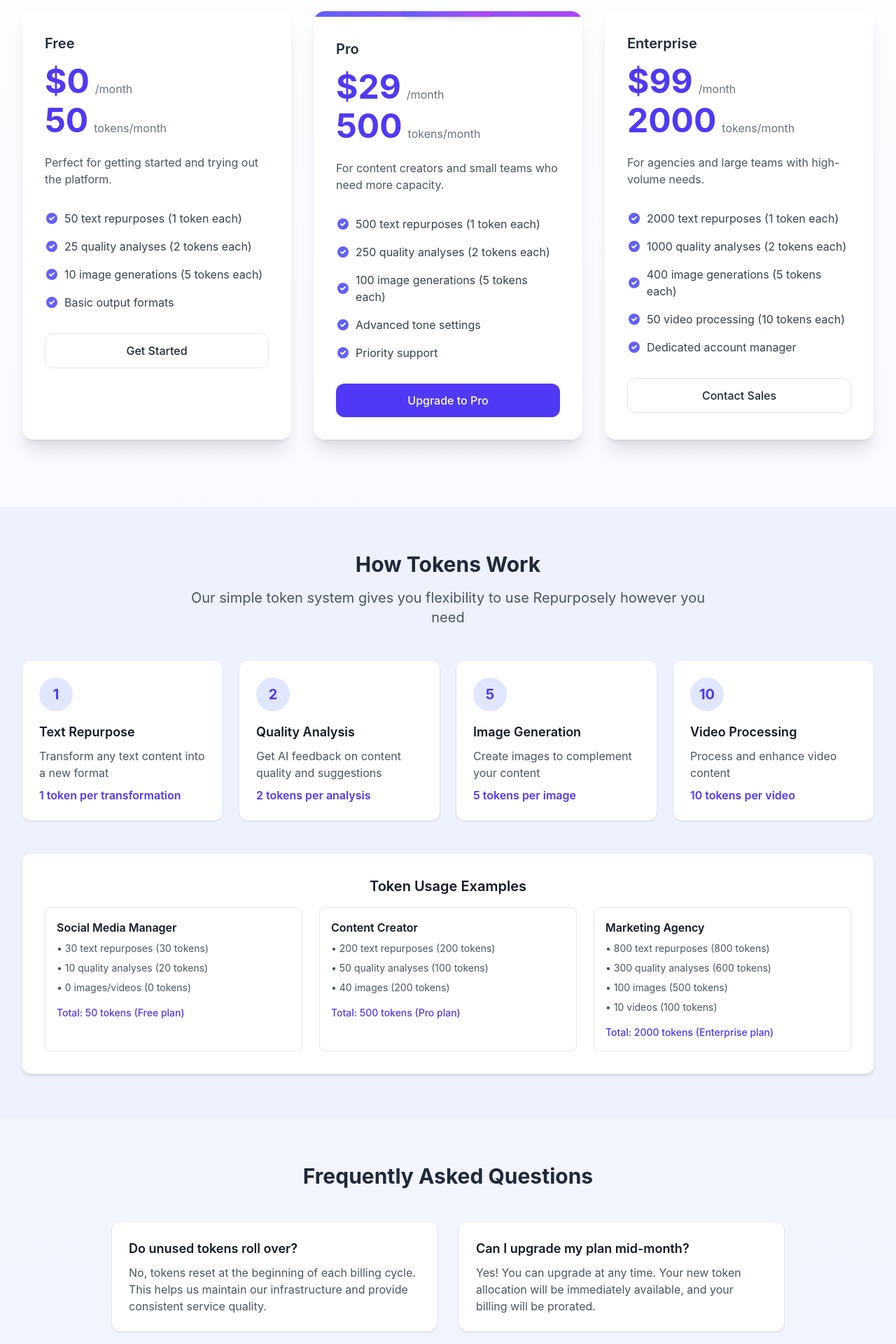
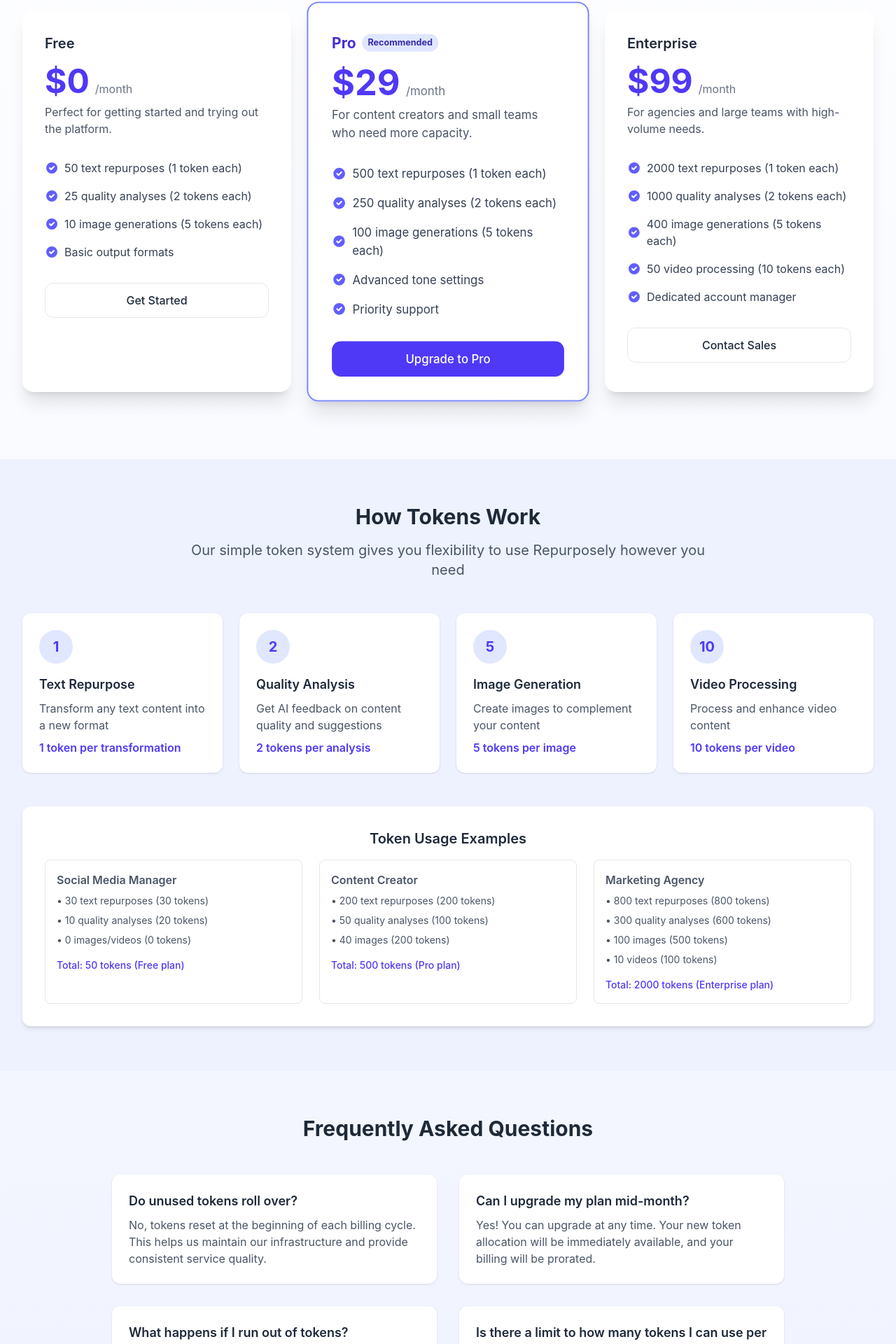
Before and after one commit to dan-yates1/repurposely, a Next.js app: page /pricing in a window 1280 px wide. Shown: the part 413-2333 px from the top of the page at 70% size. Built offline with nearby package versions, Linux system fonts and the light colour scheme.

Commit message:
fixed various build errors

```diff
--- a/src/app/(dashboard)/dashboard/page.tsx
+++ b/src/app/(dashboard)/dashboard/page.tsx
@@ -12,7 +12,6 @@ import { ContentCard } from "@/components/ui/content-card";
 import { TemplateCard } from "@/components/ui/template-card";
 import { AnalyticsCard } from "@/components/ui/analytics-card";
 import { usePageTitle } from "@/hooks/usePageTitle";
-import { useTokens } from "@/hooks/useTokens";
 import { AnalyticsMetricCard } from "@/components/ui/analytics-metric-card";
 import { TokenUsageCard } from "@/components/ui/token-usage-card";
 
@@ -37,7 +36,6 @@ export default function Dashboard() {
   const [contentHistory, setContentHistory] = useState<ContentHistoryItem[]>([]);
   const [loading, setLoading] = useState(false);
   const [activeTab, setActiveTab] = useState("all");
-  const { tokenUsage } = useTokens();
 
   // Define the fetchContentHistory function before useEffect
   const fetchContentHistory = async (userId: string) => {
--- a/src/app/pricing/page.tsx
+++ b/src/app/pricing/page.tsx
@@ -91,10 +91,7 @@ export default function Pricing() {
                   <span className="text-5xl font-bold text-indigo-600">$0</span>
                   <span className="text-gray-500 ml-2">/month</span>
                 </div>
-                <div className="flex items-baseline mb-6">
-                  <span className="text-5xl font-bold text-indigo-600">50</span>
-                  <span className="text-gray-500 ml-2">tokens/month</span>
-                </div>
+
                 <p className="text-gray-600 mb-8">
                   Perfect for getting started and trying out the platform.
                 </p>
@@ -174,16 +171,11 @@ export default function Pricing() {
             </div>
 
             {/* Pro Plan */}
-            <div className="bg-white rounded-2xl shadow-xl overflow-hidden transform transition-all duration-300 hover:-translate-y-2 hover:shadow-2xl relative">
-              <div className="absolute top-0 inset-x-0 h-2 bg-gradient-to-r from-indigo-500 to-purple-500"></div>
-              <div className="absolute -top-4 inset-x-0 flex justify-center">
-                <span className="bg-gradient-to-r from-indigo-500 to-purple-500 text-white text-xs font-semibold px-4 py-1 rounded-full uppercase tracking-wide shadow-md">
-                  Most Popular
-                </span>
-              </div>
-              <div className="p-8 pt-10">
-                <h3 className="text-xl font-semibold text-gray-800 mb-4">
+            <div className="bg-gradient-to-br from-white to-indigo-50 rounded-2xl shadow-xl overflow-hidden transform transition-all duration-300 hover:-translate-y-2 hover:shadow-2xl relative scale-105 border-2 border-indigo-400">
+              <div className="p-8 pt-10 bg-white">
+                <h3 className="text-xl font-bold text-indigo-700 mb-4 flex items-center">
                   Pro
+                  <span className="ml-2 text-xs bg-indigo-100 text-indigo-800 py-1 px-2 rounded-full">Recommended</span>
                 </h3>
                 <div className="flex items-baseline mb-2">
                   <span className="text-5xl font-bold text-indigo-600">
@@ -191,12 +183,7 @@ export default function Pricing() {
                   </span>
                   <span className="text-gray-500 ml-2">/month</span>
                 </div>
-                <div className="flex items-baseline mb-6">
-                  <span className="text-5xl font-bold text-indigo-600">
-                    500
-                  </span>
-                  <span className="text-gray-500 ml-2">tokens/month</span>
-                </div>
+
                 <p className="text-gray-600 mb-8">
                   For content creators and small teams who need more capacity.
                 </p>
@@ -300,12 +287,7 @@ export default function Pricing() {
                   </span>
                   <span className="text-gray-500 ml-2">/month</span>
                 </div>
-                <div className="flex items-baseline mb-6">
-                  <span className="text-5xl font-bold text-indigo-600">
-                    2000
-                  </span>
-                  <span className="text-gray-500 ml-2">tokens/month</span>
-                </div>
+
                 <p className="text-gray-600 mb-8">
                   For agencies and large teams with high-volume needs.
                 </p>
@@ -423,7 +405,7 @@ export default function Pricing() {
               <div className="w-12 h-12 bg-indigo-100 text-indigo-600 rounded-full flex items-center justify-center text-xl font-bold mb-4">
                 1
               </div>
-              <h3 className="text-lg font-semibold mb-2">Text Repurpose</h3>
+              <h3 className="text-lg font-semibold text-gray-800 mb-2">Text Repurpose</h3>
               <p className="text-gray-600 mb-2">
                 Transform any text content into a new format
               </p>
@@ -436,7 +418,7 @@ export default function Pricing() {
               <div className="w-12 h-12 bg-indigo-100 text-indigo-600 rounded-full flex items-center justify-center text-xl font-bold mb-4">
                 2
               </div>
-              <h3 className="text-lg font-semibold mb-2">Quality Analysis</h3>
+              <h3 className="text-lg font-semibold text-gray-800 mb-2">Quality Analysis</h3>
               <p className="text-gray-600 mb-2">
                 Get AI feedback on content quality and suggestions
               </p>
@@ -449,7 +431,7 @@ export default function Pricing() {
               <div className="w-12 h-12 bg-indigo-100 text-indigo-600 rounded-full flex items-center justify-center text-xl font-bold mb-4">
                 5
               </div>
-              <h3 className="text-lg font-semibold mb-2">Image Generation</h3>
+              <h3 className="text-lg font-semibold text-gray-800 mb-2">Image Generation</h3>
               <p className="text-gray-600 mb-2">
                 Create images to complement your content
               </p>
@@ -462,7 +444,7 @@ export default function Pricing() {
               <div className="w-12 h-12 bg-indigo-100 text-indigo-600 rounded-full flex items-center justify-center text-xl font-bold mb-4">
                 10
               </div>
-              <h3 className="text-lg font-semibold mb-2">Video Processing</h3>
+              <h3 className="text-lg font-semibold text-gray-800 mb-2">Video Processing</h3>
               <p className="text-gray-600 mb-2">
                 Process and enhance video content
               </p>
@@ -473,12 +455,14 @@ export default function Pricing() {
           </div>
 
           <div className="bg-white p-8 rounded-xl shadow-md">
-            <h3 className="text-xl font-semibold mb-4 text-center">
+            <h3 className="text-xl font-semibold mb-4 text-gray-800 text-center">
               Token Usage Examples
             </h3>
             <div className="grid grid-cols-1 md:grid-cols-3 gap-6">
               <div className="border border-gray-200 rounded-lg p-4">
-                <h4 className="font-semibold mb-2">Social Media Manager</h4>
+                <h4 className="font-semibold text-gray-600 mb-2">
+                  Social Media Manager
+                </h4>
                 <ul className="text-sm text-gray-600 space-y-2">
                   <li>• 30 text repurposes (30 tokens)</li>
                   <li>• 10 quality analyses (20 tokens)</li>
@@ -490,7 +474,9 @@ export default function Pricing() {
               </div>
 
               <div className="border border-gray-200 rounded-lg p-4">
-                <h4 className="font-semibold mb-2">Content Creator</h4>
+                <h4 className="font-semibold text-gray-600 mb-2">
+                  Content Creator
+                </h4>
                 <ul className="text-sm text-gray-600 space-y-2">
                   <li>• 200 text repurposes (200 tokens)</li>
                   <li>• 50 quality analyses (100 tokens)</li>
@@ -502,7 +488,9 @@ export default function Pricing() {
               </div>
 
               <div className="border border-gray-200 rounded-lg p-4">
-                <h4 className="font-semibold mb-2">Marketing Agency</h4>
+                <h4 className="font-semibold text-gray-600 mb-2">
+                  Marketing Agency
+                </h4>
                 <ul className="text-sm text-gray-600 space-y-2">
                   <li>• 800 text repurposes (800 tokens)</li>
                   <li>• 300 quality analyses (600 tokens)</li>
@@ -529,7 +517,7 @@ export default function Pricing() {
 
           <div className="grid grid-cols-1 md:grid-cols-2 gap-8">
             <div className="bg-white p-6 rounded-xl shadow-sm">
-              <h3 className="text-lg font-semibold mb-2">
+              <h3 className="text-lg font-semibold mb-2 text-gray-800">
                 Do unused tokens roll over?
               </h3>
               <p className="text-gray-600">
@@ -540,7 +528,7 @@ export default function Pricing() {
             </div>
 
             <div className="bg-white p-6 rounded-xl shadow-sm">
-              <h3 className="text-lg font-semibold mb-2">
+              <h3 className="text-lg font-semibold mb-2 text-gray-800">
                 Can I upgrade my plan mid-month?
               </h3>
               <p className="text-gray-600">
@@ -550,7 +538,7 @@ export default function Pricing() {
             </div>
 
             <div className="bg-white p-6 rounded-xl shadow-sm">
-              <h3 className="text-lg font-semibold mb-2">
+              <h3 className="text-lg font-semibold mb-2 text-gray-800">
                 What happens if I run out of tokens?
               </h3>
               <p className="text-gray-600">
@@ -561,7 +549,7 @@ export default function Pricing() {
             </div>
 
             <div className="bg-white p-6 rounded-xl shadow-sm">
-              <h3 className="text-lg font-semibold mb-2">
+              <h3 className="text-lg font-semibold mb-2 text-gray-800">
                 Is there a limit to how many tokens I can use per day?
               </h3>
               <p className="text-gray-600">
--- a/src/components/ui/history-view.tsx
+++ b/src/components/ui/history-view.tsx
@@ -229,8 +229,8 @@ export function HistoryView({
             icon={<TrendingUp className="h-5 w-5 text-indigo-600" />}
             title="Content Growth"
             value="+25% from last month"
-            trend="15%"
-            trendUp={true}
+            change="15%"
+            isPositive={true}
           />
         </div>
       </div>
--- a/src/components/ui/output-settings-step.tsx
+++ b/src/components/ui/output-settings-step.tsx
@@ -1,6 +1,5 @@
 "use client";
 
-import { useState, useEffect } from 'react';
 import { useTokens } from '@/hooks/useTokens';
 import { Sparkles } from 'lucide-react';
 
@@ -58,11 +57,8 @@ export function OutputSettingsStep({
     "Experts"
   ];
 
-  const [audienceSuggestion, setAudienceSuggestion] = useState("");
-
   const handleAudienceSuggestionClick = (suggestion: string) => {
     setTargetAudience(suggestion);
-    setAudienceSuggestion("");
   };
 
   // Filter audience suggestions based on current input
--- a/src/components/ui/template-selection-step.tsx
+++ b/src/components/ui/template-selection-step.tsx
@@ -1,6 +1,5 @@
 "use client";
 
-import { ReactNode } from 'react';
 import { Twitter, Linkedin, BookOpen } from 'lucide-react';
 import { TemplateSelectionCard } from '@/components/ui/template-selection-card';
 
```
Also changed, not shown: src/app/(dashboard)/history/page.tsx (+4 -4 lines), src/app/(dashboard)/settings/page.tsx (+5 -2 lines), src/components/ui/analytics-metric-card.tsx (+7 -1 lines), src/components/ui/content-input-step.tsx (+4 -3 lines).
